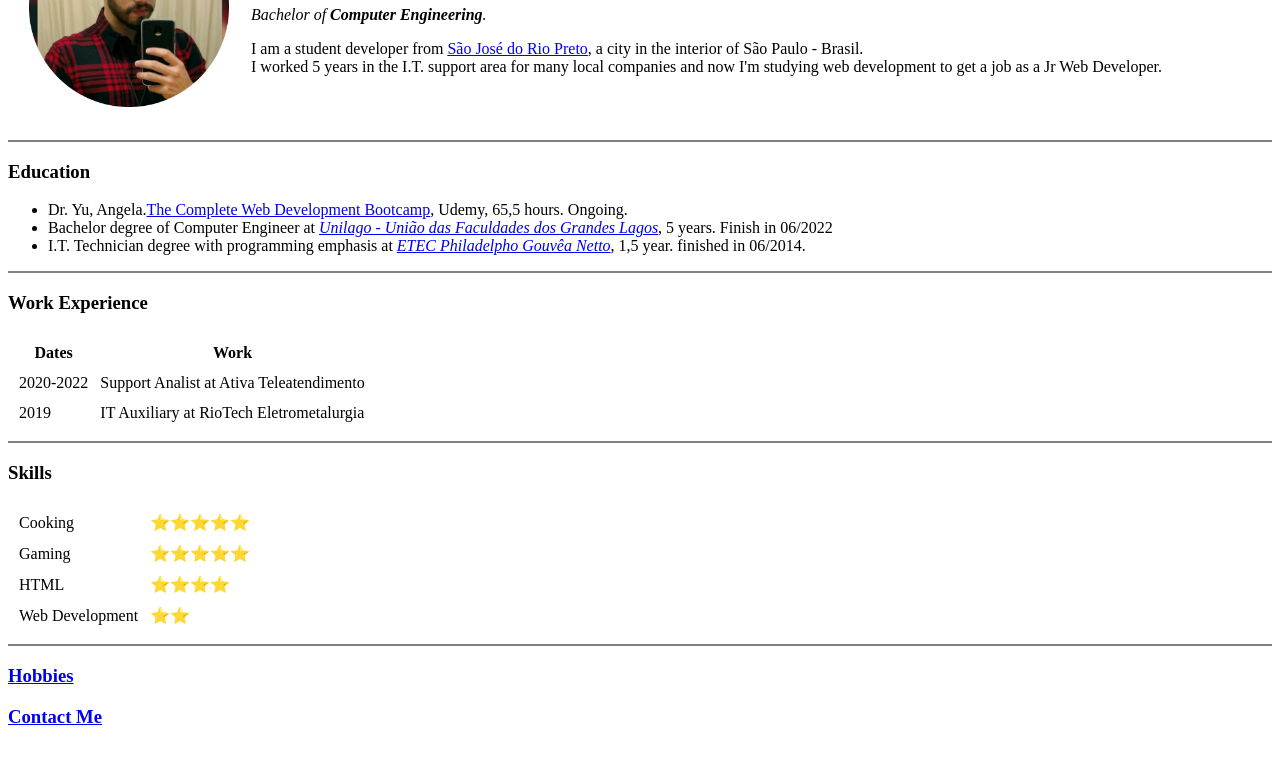
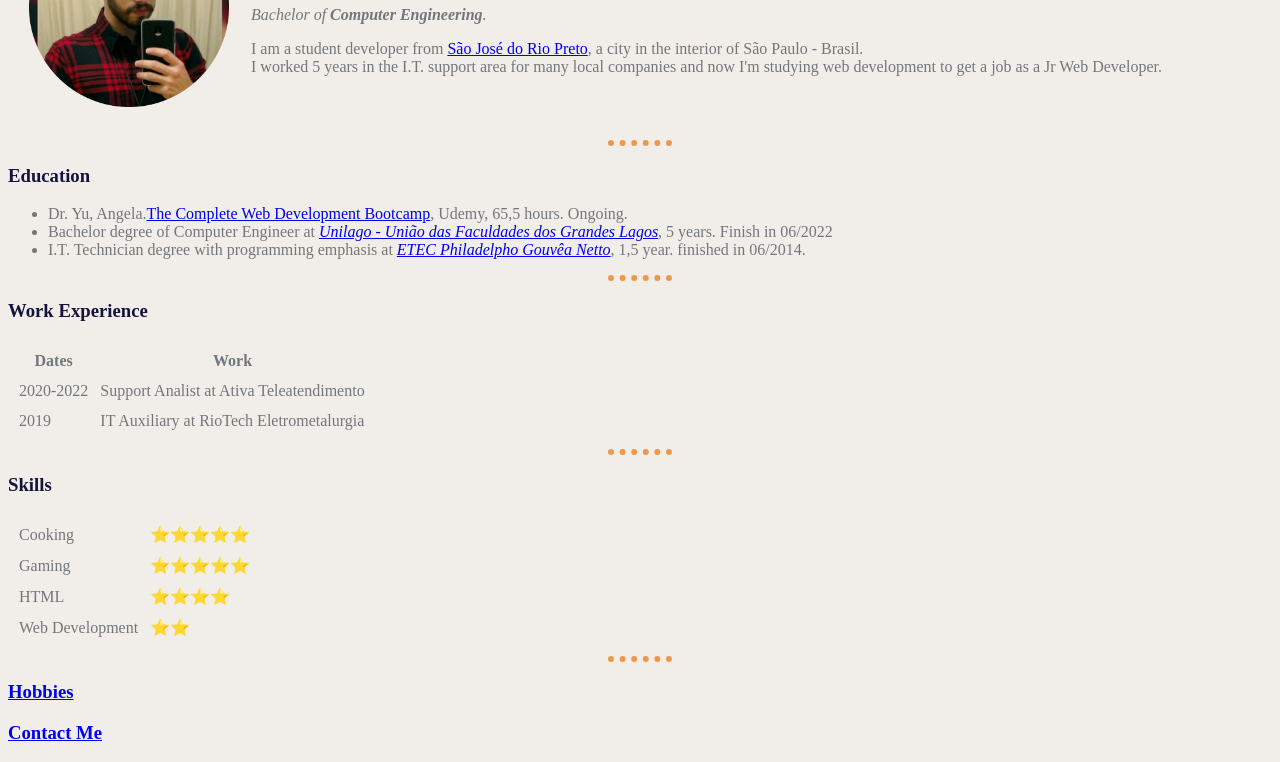
Before and after one commit to alexgiusti/AppBrewery_Bootcamp, a plain HTML site: page HTML - Personal Site/index.html in a window 1280 px wide. Shown: the part 122-884 px from the top of the page. Drawn offline with Linux system fonts and the light colour scheme.

Commit message:
Added a new project folder / added css to my page

```diff
--- /dev/null
+++ b/CSS - Bacon Fansite/css/styles.css
@@ -0,0 +1,25 @@
+/*------------------TAG SELECTORS------------------*/
+body{
+    background-color: #DACC96;
+    color: #9D5353;
+}
+h1{
+    color: #632626;
+    font-size: 200px;
+}
+
+/*
+img{
+    background-color: #632626;
+}
+*/
+
+/*------------------CLASS SELECTORS------------------*/
+
+.bacon{
+    background-color: green;
+}
+
+.broccoli{
+    background-color: red;
+}
--- /dev/null
+++ b/HTML - Personal Site/css/styles.css
@@ -0,0 +1,14 @@
+body {
+    background-color: #F1EEE9;
+    color: #73777B;
+}
+
+hr{
+   border-color: #EC994B;
+   border-style: dotted none none;
+   border-width: 6px;
+   width: 5%;
+}
+h1,h3{
+    color: #15133C;
+}
--- a/HTML - Personal Site/index.html
+++ b/HTML - Personal Site/index.html
@@ -3,7 +3,9 @@
     <head>
         <meta charset="UTF-8">
         <title>Alexsander's Personal Site</title>
+        <link rel="stylesheet" href="css/styles.css">
     </head>
+
     <body>
         <table cellspacing="20">
             <tr>
@@ -14,14 +16,14 @@
                     I worked 5 years in the I.T. support area for many local companies and now I'm studying web development to get a job as a Jr Web Developer. </p></td>
             </tr>
         </table>
-        <hr size="2", noshade>
+        <hr>
         <h3>Education</h3>
         <ul>
             <li>Dr. Yu, Angela.<a href="https://www.udemy.com/course/the-complete-web-development-bootcamp/">The Complete Web Development Bootcamp</a>, Udemy, 65,5 hours. Ongoing.</li>
             <li>Bachelor degree of Computer Engineer at <em><a href="https://unilago.riopreto.br">Unilago - União das Faculdades dos Grandes Lagos</a></em>, 5 years. Finish in 06/2022</li>
             <li>I.T. Technician degree with programming emphasis at <em><a href="https://etecphiladelpho.cps.sp.gov.br">ETEC Philadelpho Gouvêa Netto</a></em>, 1,5 year. finished in 06/2014.</li>
         </ul>
-        <hr size="2", noshade>
+        <hr>
         <h3>Work Experience</h3>
         <table cellspacing="10">
             <thead>
@@ -40,11 +42,8 @@
                     <td>IT Auxiliary at RioTech Eletrometalurgia</td>
                 </tr>
             </tbody>
-            <tfoot>
-
-            </tfoot>
         </table>
-        <hr size="2", noshade>
+        <hr>
         <h3>Skills</h3>
             <table cellspacing="10">
                 <tr>
@@ -64,7 +63,7 @@
                     <td>⭐⭐</td>
                 </tr>
             </table>
-        <hr size="2", noshade>
+        <hr>
         <h3><a href="hobbies.html">Hobbies</a></h3>
         <h3><a href="contact-me.html">Contact Me</a></h3>
     </body>
```
Also changed, not shown: CSS - Bacon Fansite/index.html (added, +19 -0 lines), HTML - Personal Site/contact-me.html (+2 -1 lines), HTML - Personal Site/hobbies.html (+1 -0 lines).
